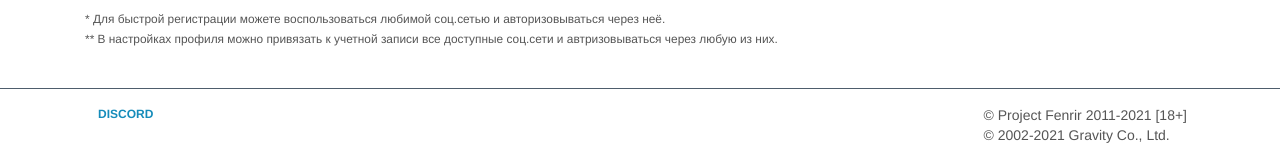
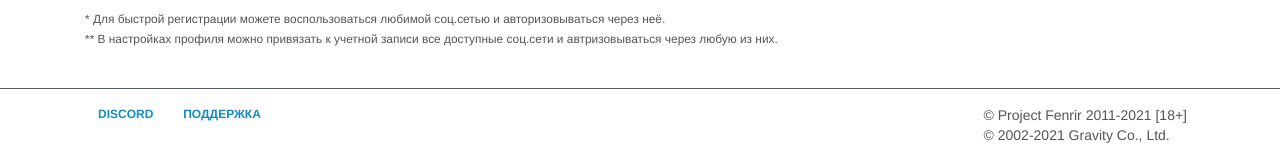
Before and after one commit to Xsoid/rofenrir.ru, a Yii app: template views/site/index.php in a window 1280 px wide. Shown: the part 640-803 px from the top of the page. Run offline with PHP 8.4 and a stand-in for Yii, Linux system fonts and the light colour scheme; the template is opened without the code that fills it, so the values that code supplies are empty; some libraries are stand-ins or nearby versions.

Commit message:
Поддержка

```diff
--- a/views/layouts/main.php
+++ b/views/layouts/main.php
@@ -66,6 +66,7 @@ AppAsset::register($this);
     <div class="container">
         <p class="pull-left">
             <a href="https://discord.gg/uetZrN6Sus" target="_metrics" class="btn btn-link">Discord</a>
+            <a href="/about/donate" target="_metrics" class="btn btn-link">Поддержка</a>
             <? if (!Yii::$app->user->isGuest): ?>
                 <a href="/profile" class="btn btn-link">Профиль</a>
                 <?= Html::beginForm(['/site/logout'], 'post', ['style'=>'float:left;'])
```
